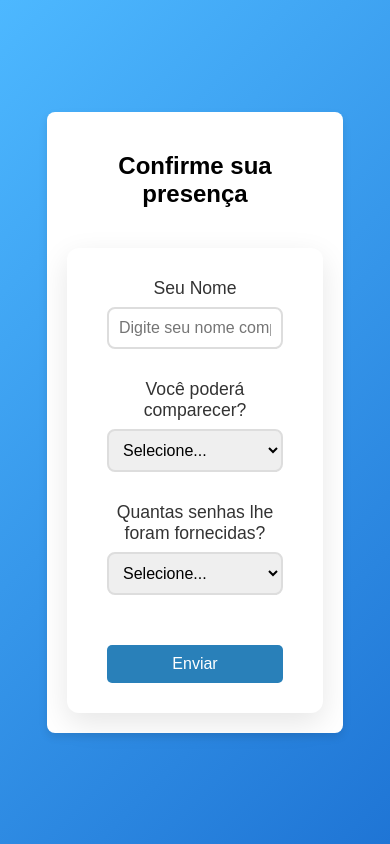
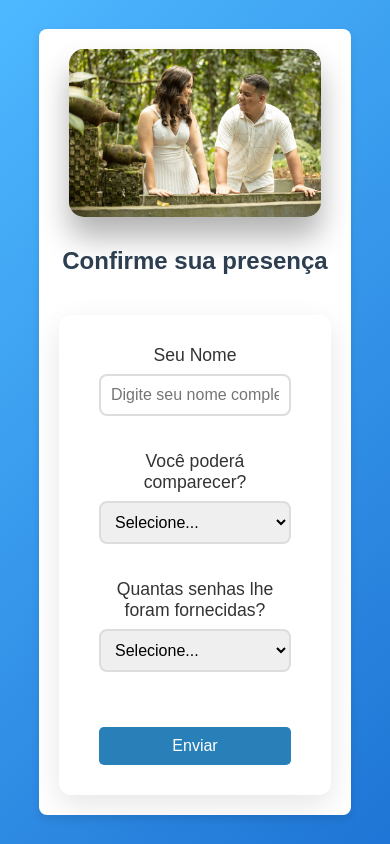
Before and after one commit to PedroBDev/Lista_confirmados, a Flask app: page / in a window 390 px wide. Run offline with Flask 3, Linux system fonts and the light colour scheme.

Commit message:
atualização final

```diff
--- a/app/static/css/estilos.css
+++ b/app/static/css/estilos.css
@@ -16,8 +16,6 @@ body {
     justify-content: center;
     align-items: center;
     text-align: center;
-    padding: 20px; /* Adicionando espaçamento em torno do corpo */
-    overflow: hidden; /* Evita barras de rolagem indesejadas */
 }
 
 /* Container geral */
@@ -43,20 +41,18 @@ header {
     max-width: 600px;
     height: auto;
     border-radius: 15px;
-    box-shadow: 0 10px 20px rgba(0, 0, 0, 0.3);
-    object-fit: cover; /* Faz a imagem preencher o espaço sem distorção */
-    margin-bottom: 20px; /* Adiciona margem para o título */
+    box-shadow: 0 20px 30px rgba(0, 0, 0, 0.3);
 }
 
 .hero-text {
     text-align: center; /* Centraliza o texto */
-    margin-top: 20px; /* Espaço acima do título */
+    margin-top: 15px; /* Espaço acima do título */
 }
 
 .hero-text h1 {
     font-size: 24px; /* Ajuste o tamanho da fonte conforme necessário */
-    color: #000; /* Cor preta para o título */
 }
+
 
 /* Estilizando o formulário */
 .form-section {
@@ -67,7 +63,6 @@ header {
     box-shadow: 0 10px 30px rgba(0, 0, 0, 0.1);
 }
 
-/* Formulário */
 .formulario {
     display: flex;
     flex-direction: column;
@@ -124,15 +119,14 @@ header {
     background-color: #4db8ff;
     transform: scale(1.05);
 }
-
 /* Ajustes para dispositivos móveis */
 @media screen and (max-width: 768px) {
-    body {
-        padding: 10px; /* Reduzindo o padding no corpo para dispositivos menores */
-    }
-
-    .container {
-        padding: 15px; /* Menos padding para economizar espaço */
+    .hero {
+        display: flex;
+        flex-direction: column;
+        align-items: center;
+        text-align: center;
+        padding: 0 10px; /* Adiciona um pequeno espaçamento nas laterais */
     }
 
     /* Ajuste da imagem */
@@ -140,37 +134,15 @@ header {
         width: 100%; /* Faz a imagem ocupar toda a largura da tela */
         height: auto; /* Mantém a proporção da imagem */
         max-height: 400px; /* Limita a altura da imagem, mas de forma flexível */
-        object-fit: cover; /* Ajuste para a imagem cobrir o espaço de forma eficiente */
-        margin-bottom: 15px; /* Espaço reduzido entre a imagem e o título */
+        object-fit: contain; /* Ajuste para a imagem ser contida sem corte */
+        margin-bottom: 10px; /* Reduz o espaçamento entre a imagem e o título */
     }
 
     /* Ajuste no título */
     .hero-text h1 {
         font-size: 1.5rem; /* Diminui o tamanho do texto */
-        margin-top: 10px; /* Reduzindo a margem do título */
+        margin-top: 10px; /* Diminui o espaço entre a imagem e o título */
     }
-
-    .formulario {
-        display: flex;
-        flex-direction: column;
-        align-items: center;
-        gap: 15px; /* Reduzindo o espaçamento entre os campos */
-        padding: 0 10px; /* Adicionando um pequeno espaçamento nas laterais */
-    }
-
-    .campo input, .campo select, .campo textarea {
-        width: 100%; /* Garante que os campos ocupem toda a largura */
-        font-size: 1rem; /* Ajusta o tamanho da fonte dos campos */
-        padding: 10px; /* Adiciona espaçamento interno */
-    }
-
-    .botao {
-        width: 100%; /* O botão ocupa toda a largura disponível */
-        padding: 12px; /* Menor padding */
-        font-size: 1.1rem; /* Tamanho de fonte ajustado para o botão */
-        margin-top: 20px; /* Espaço acima do botão */
-    }
-}
 
     /* Ajuste no formulário */
     .formulario {
--- a/app/templates/index.html
+++ b/app/templates/index.html
@@ -11,12 +11,14 @@
         <!-- Cabeçalho -->
         <header>
             <div class="hero">
-                <div class="foto-casal"></div> <!-- Alterado para um div com background -->
-                <div class="hero-text">
-                    <h1>Confirme sua presença</h1>
-                </div>
+                <img src="/static/images/casal.jpg" alt="Foto do Casal" class="foto-casal">
             </div>
         </header>
+
+        <!-- Título -->
+        <div class="hero-text">
+            <h1>Confirme sua presença</h1>
+        </div>
 
         <!-- Formulário -->
         <section class="form-section">
```
